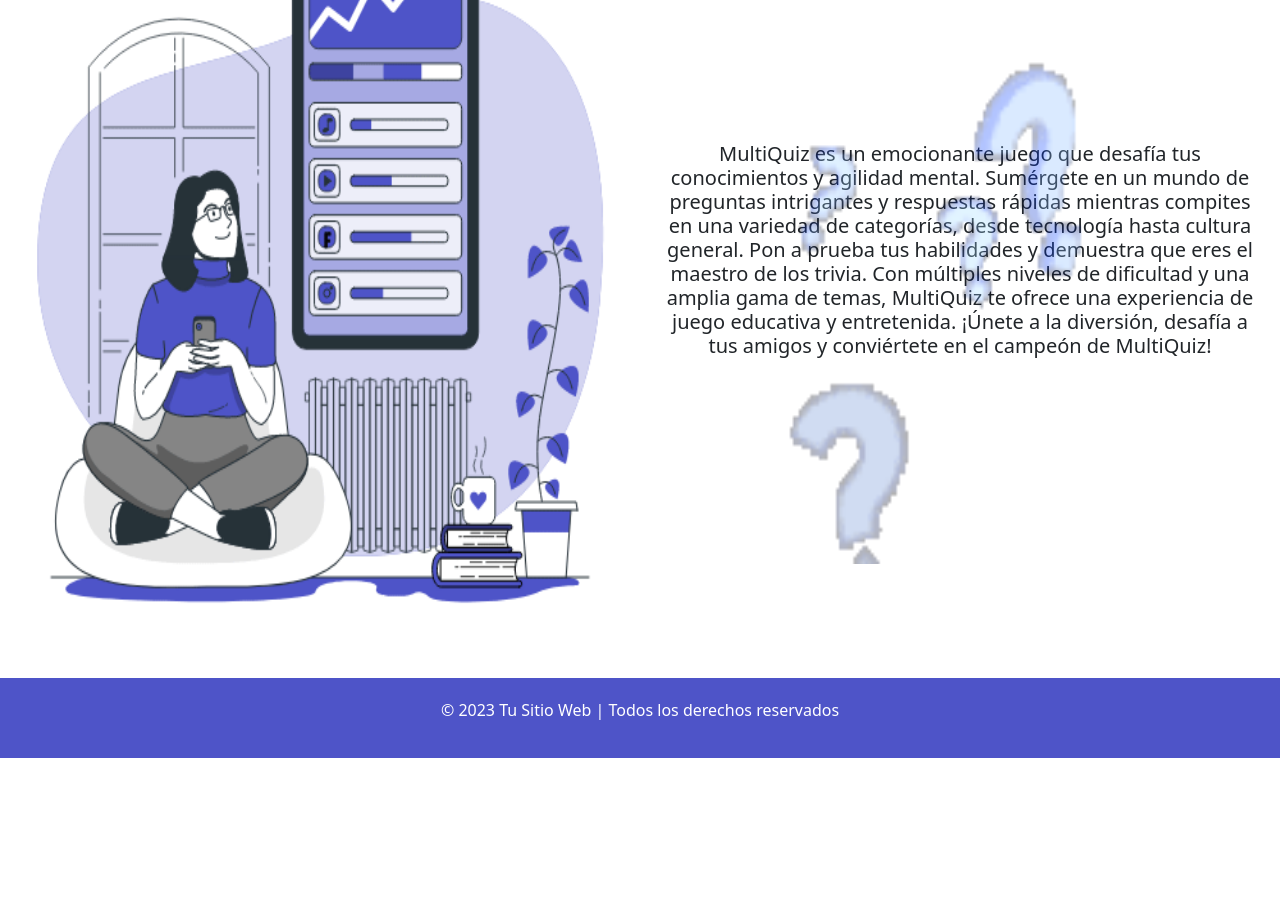
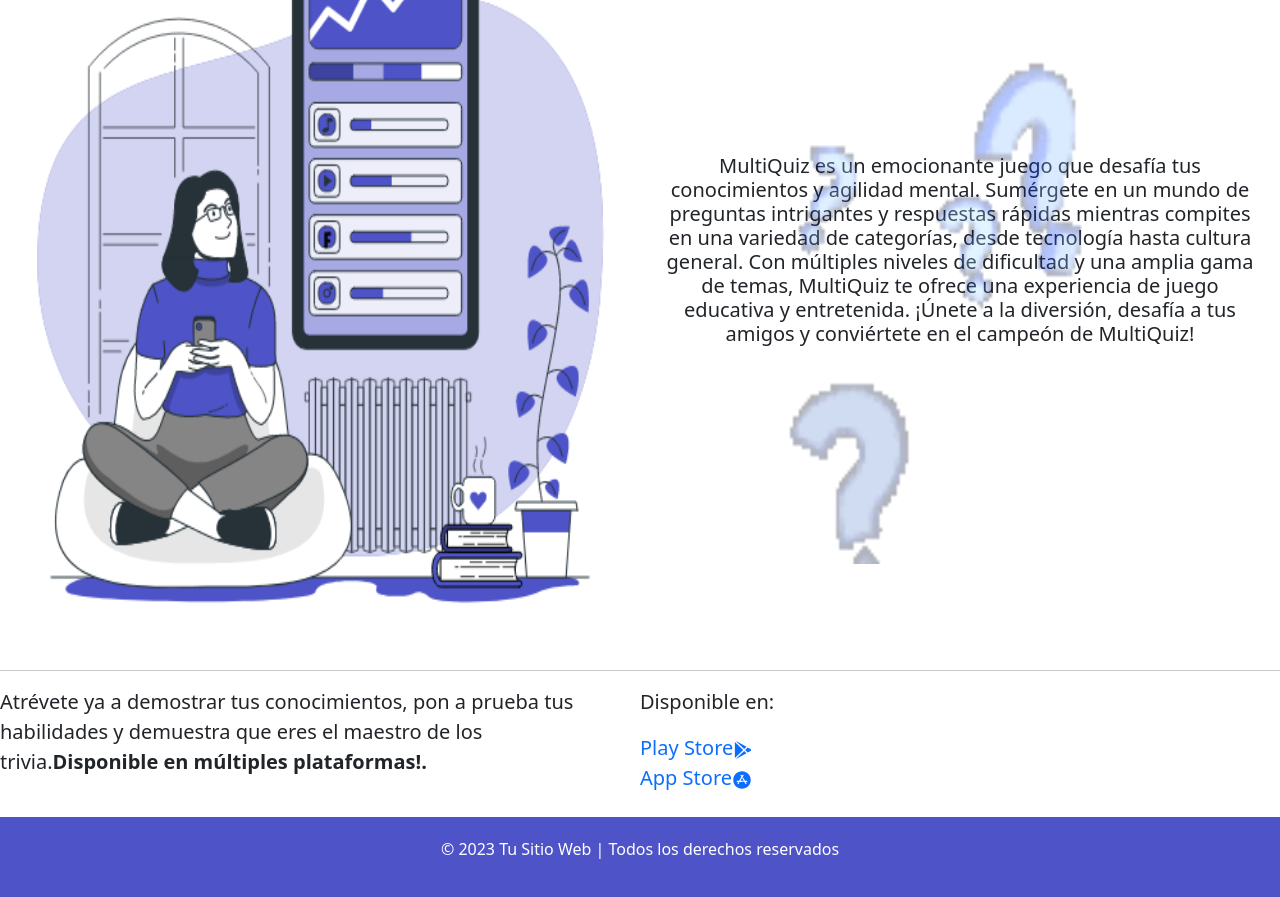
Before and after one commit to aveliz12/multi_quiz, a Next.js app: page / in a window 1280 px wide. Shown: the part 640-1537 px from the top of the page. Before the commit the page ends 1398 px from the top, so only its background shows below. Built offline with nearby package versions, Linux system fonts and the light colour scheme.

Commit message:
Estilos e informaicon de dispnibilidad

```diff
--- a/src/pages/index.jsx
+++ b/src/pages/index.jsx
@@ -2,6 +2,7 @@ import React, { useState } from "react";
 import Layout from "@/components/Layout";
 import styleIndex from "../styles/index.module.scss";
 import Image from "next/image";
+import * as IconName from "react-icons/io5";
 
 export default function Home() {
   const [selectedOption, setSelectedOption] = useState("acercaDelJuego");
@@ -100,11 +101,10 @@ export default function Home() {
                   conocimientos y agilidad mental. Sumérgete en un mundo de
                   preguntas intrigantes y respuestas rápidas mientras compites
                   en una variedad de categorías, desde tecnología hasta cultura
-                  general. Pon a prueba tus habilidades y demuestra que eres el
-                  maestro de los trivia. Con múltiples niveles de dificultad y
-                  una amplia gama de temas, MultiQuiz te ofrece una experiencia
-                  de juego educativa y entretenida. ¡Únete a la diversión,
-                  desafía a tus amigos y conviértete en el campeón de MultiQuiz!
+                  general. Con múltiples niveles de dificultad y una amplia gama
+                  de temas, MultiQuiz te ofrece una experiencia de juego
+                  educativa y entretenida. ¡Únete a la diversión, desafía a tus
+                  amigos y conviértete en el campeón de MultiQuiz!
                 </h5>
                 <div className={styleIndex.gifContainer}>
                   <Image
@@ -114,6 +114,28 @@ export default function Home() {
                     width={330}
                     height={280}
                   />
+                </div>
+              </div>
+            </div>
+            <hr />
+            <div className={styleIndex.row2}>
+              <div className="col">
+                Atrévete ya a demostrar tus conocimientos, pon a prueba tus
+                habilidades y demuestra que eres el maestro de los trivia.
+                <b>Disponible en múltiples plataformas!.</b>
+              </div>
+              <div className="col">
+                <p>Disponible en:</p>
+                <div className={styleIndex.appsDowloads}>
+                  <a href="#">
+                    Play Store
+                    <IconName.IoLogoGooglePlaystore />
+                  </a>
+                  <br />
+                  <a href="#">
+                    App Store
+                    <IconName.IoLogoAppleAppstore />
+                  </a>
                 </div>
               </div>
             </div>
--- a/src/pages/profile.jsx
+++ b/src/pages/profile.jsx
@@ -1,4 +1,4 @@
-import React, { useState } from "react";
+import React from "react";
 import Layout from "@/components/Layout";
 import WithPrivateRoute from "../components/WithPrivateRoute";
 import { useUser } from "../components/UserContext";
--- a/src/styles/index.module.scss
+++ b/src/styles/index.module.scss
@@ -332,6 +332,16 @@ $scene-height: 400px;
       }
     }
   }
+  .row2 {
+    display: flex;
+    flex-direction: row;
+    font-size:20px;
+    .appsDowloads{
+      a{
+        text-decoration: none;
+      }
+    }
+  }
 }
 
 .aboutGame,
```
Also changed, not shown: src/pages/user.jsx (+17 -5 lines).
